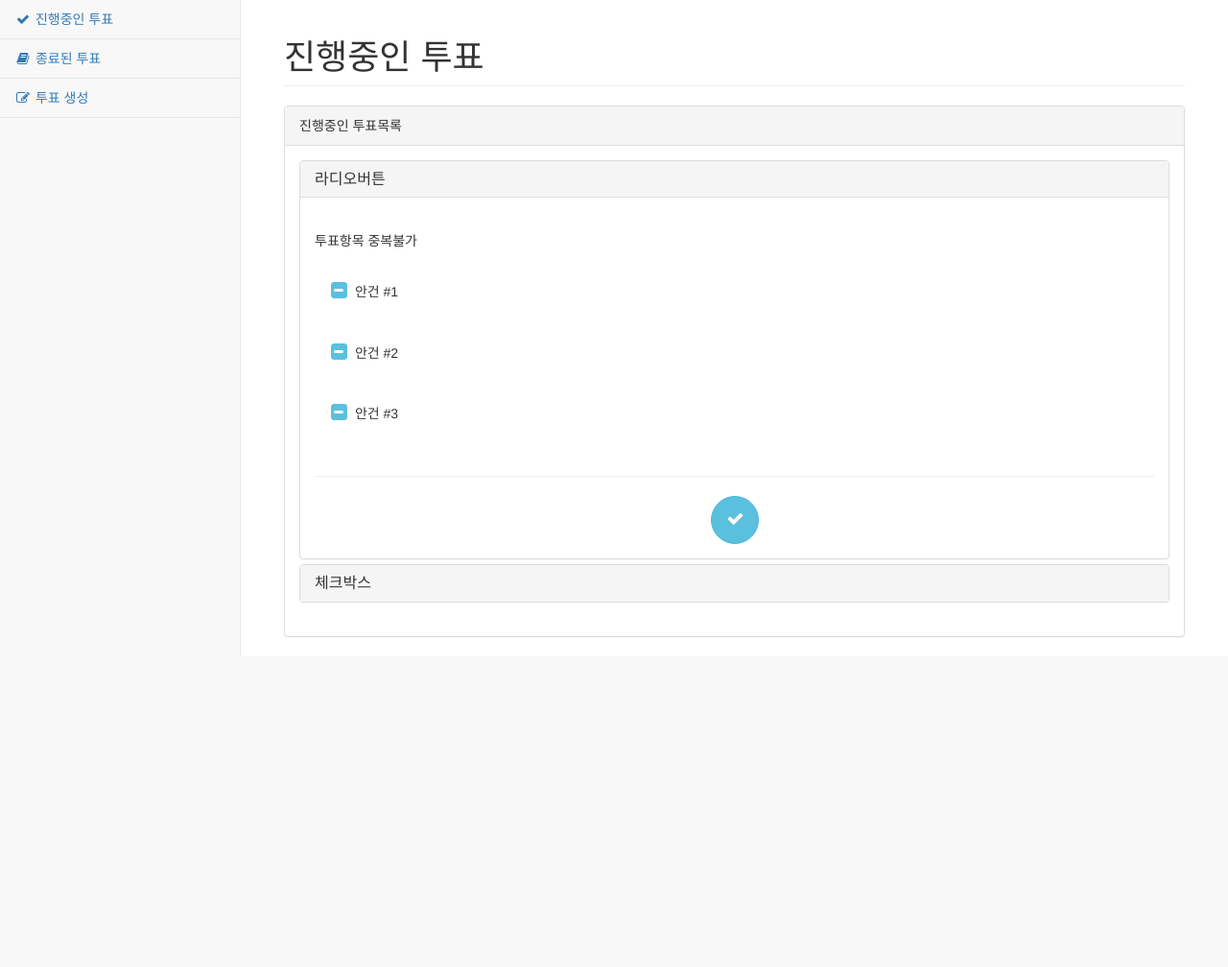
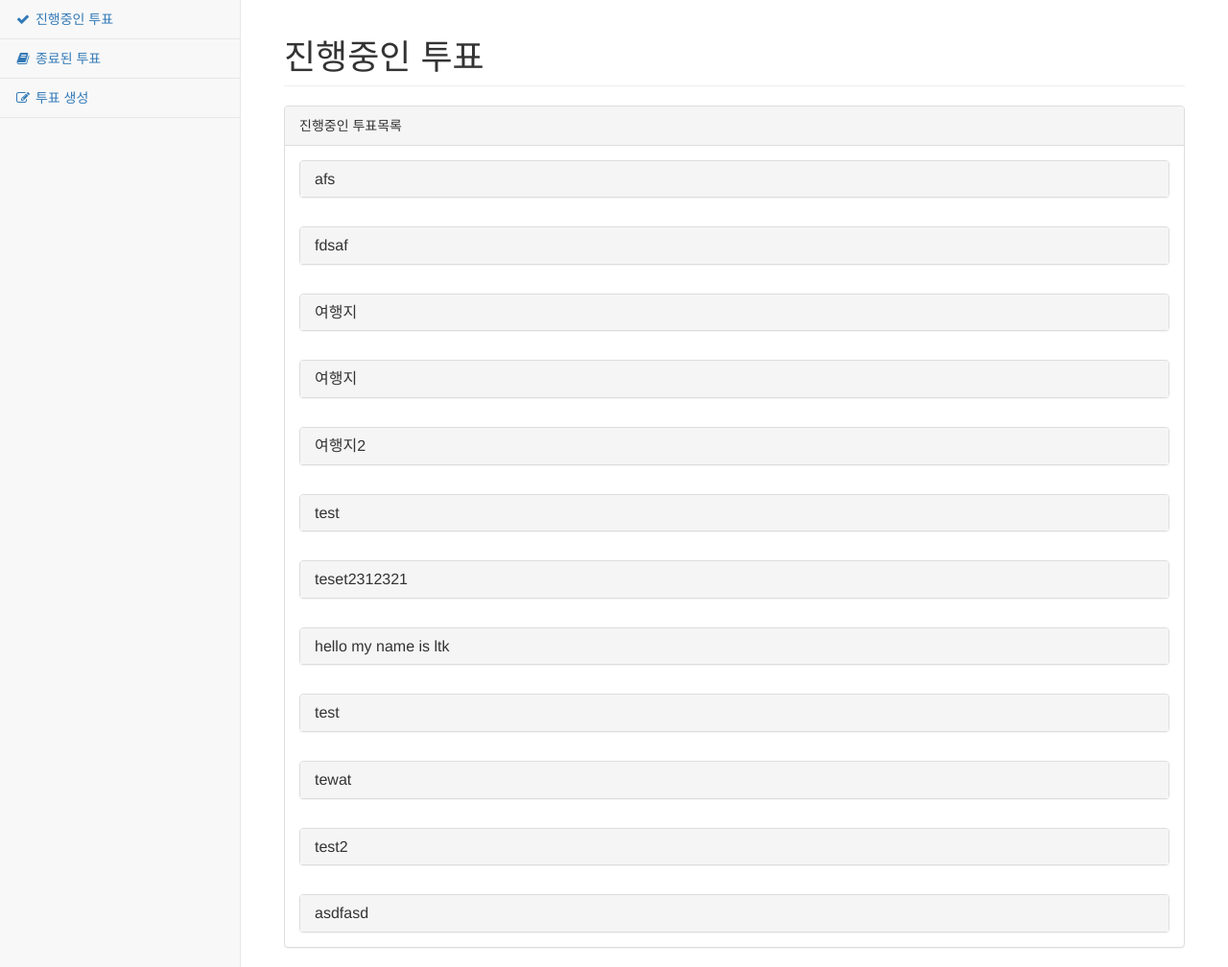
Before and after one commit to etilelab/VoteDjango, a Django app: template templates/onsurvey.html in a window 1280 px wide. Shown: the part 71-1079 px from the top of the page at 96% size. Before the commit the page ends 755 px from the top, so only its background shows below. Run offline with Django 3.2, Linux system fonts and the light colour scheme; the template is opened without the code that fills it: values that come from a table or form of the project are taken from there, others are empty; data comes from the database, SQL or seed files in the repository; both versions use the stored data as it was after the commit; some libraries are stand-ins or nearby versions.

Commit message:
frontend 연동

```diff
--- a/templates/onsurvey.html
+++ b/templates/onsurvey.html
@@ -42,37 +42,47 @@
                         <div class="panel-heading">
                             진행중인 투표목록
                         </div>
-                        <div class="panel-body">
-                            <div class="panel-group" id="accordion">
+
+                        {% for question in question_list %}
+
+                            <div class="panel-body" style="margin-bottom: 0;">
+
+                                <div class="panel-group" id="group{{ question.id }}" style="margin-bottom: 0;">
+
+                                    {% if not question.question_overlap %}
+
                                         <div class="panel panel-default">
+
                                             <div class="panel-heading">
                                                 <h4 class="panel-title">
-                                            <a data-toggle="collapse" data-parent="#accordion" href="#collapseOne">라디오버튼</a>
+                                                    <a data-toggle="collapse" data-parent="#{{ question.id }}" href="#collapse{{ question.id }}">{{ question.question_subject }}</a>
                                                 </h4>
                                             </div>
-                                    <div id="collapseOne" class="panel-collapse collapse in">
+
+
+                                            <div id="collapse{{ question.id }}" class="panel-collapse collapse">
                                                 <div class="panel-body">
                                                     <br />
                                                     <div>투표항목 중복불가</div>
                                                     <br />
                                                     <div class="form-group">
                                                         <div class="checkbox checkbox-info">
-                                                    <input type="radio" class="styled" name="optionsRadios" id="optionsRadios1" value="option11">
-                                                    <label for="optionsRadios1">
+                                                            <input type="radio" class="styled" name="optionsRadios{{ question.id }}" id="optionsRadios1" value="option11">
+                                                            <label for="optionsRadios{{ question.id }}">
                                                                 안건 #1
                                                             </label>
                                                         </div>
                                                         <br />
                                                         <div class="checkbox checkbox-info">
-                                                    <input type="radio" class="styled" name="optionsRadios" id="optionsRadios2" value="option12">
-                                                    <label for="optionsRadios2">
+                                                            <input type="radio" class="styled" name="optionsRadios{{ question.id }}" id="optionsRadios2" value="option12">
+                                                            <label for="optionsRadios{{ question.id }}">
                                                                 안건 #2
                                                             </label>
                                                         </div>
                                                         <br />
                                                         <div class="checkbox checkbox-info">
-                                                    <input type="radio" class="styled" name="optionsRadios" id="optionsRadios3" value="option13">
-                                                    <label for="optionsRadios3">
+                                                            <input type="radio" class="styled" name="optionsRadios{{ question.id }}" id="optionsRadios3" value="option13">
+                                                            <label for="optionsRadios{{ question.id }}">
                                                                 안건 #3
                                                             </label>
                                                         </div>
@@ -87,38 +97,30 @@
                                                 </div>
                                             </div>
                                         </div>
+
+                                    {% else %}
+
                                         <div class="panel panel-default">
                                             <div class="panel-heading">
                                                 <h4 class="panel-title">
-                                            <a data-toggle="collapse" data-parent="#accordion" href="#collapseTwo">체크박스</a>
+                                                    <a data-toggle="collapse" data-parent="#{{ question.id }}" href="#collapse{{ question.id }}">{{ question.question_subject }}</a>
                                                 </h4>
                                             </div>
-                                    <div id="collapseTwo" class="panel-collapse collapse">
+                                            <div id="collapse{{ question.id }}" class="panel-collapse collapse">
                                                 <div class="panel-body">
-                                            <br />
-                                            <div>투표항목 중복가능</div>
-                                            <br />
                                                     <div class="form-group">
+
+                                                        {% for choice in question.choice_set.all %}
+
                                                             <div class="checkbox checkbox-info">
-                                                    <input type="checkbox" class="styled" name="optionCheckboxes" id="optionCheckboxes1" value="option21">
-                                                    <label for="optionCheckboxes1">
-                                                        안건 #1
+                                                                <input type="checkbox" class="styled" name="optionCheckboxes" id="optionCheckboxes{{ forloop.counter }}" value="choice">
+                                                                <label for="optionCheckboxes{{ forloop.counter }}">
+                                                                    {{ choice.choice_text }}
                                                                 </label>
                                                             </div>
-                                                <br />
-                                                <div class="checkbox checkbox-info">
-                                                    <input type="checkbox" class="styled" name="optionCheckboxes" id="optionCheckboxes2" value="option22">
-                                                    <label for="optionCheckboxes2">
-                                                        안건 #2
-                                                    </label>
-                                                </div>
-                                                <br />
-                                                <div class="checkbox checkbox-info">
-                                                    <input type="checkbox" class="styled" name="optionCheckboxes" id="optionCheckboxes3" value="option23">
-                                                    <label for="optionCheckboxes3">
-                                                        안건 #3
-                                                    </label>
-                                                </div>
+
+                                                        {% endfor %}
+
                                                     </div>
                                                     <br />
                                                     <hr>
@@ -130,8 +132,11 @@
                                                 </div>
                                             </div>
                                         </div>
+                                    {% endif %}
                                 </div>
                             </div>
+                        {%  endfor %}
+
                     </div>
                 </div>
             </div>
```
Also changed, not shown: WapChatbot/views.py (+13 -3 lines), templates/makesurvey.html (+9 -16 lines), db.sqlite3. Lines whose indentation alone changed are shown as unchanged.
